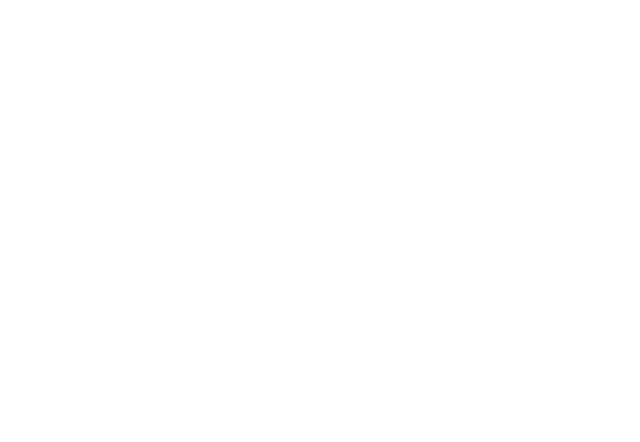
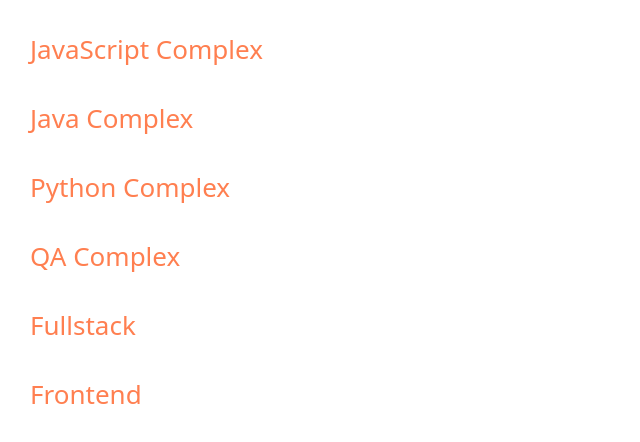
Before and after one commit to IrinaIP13/react, a React (Vite) app: page / in a window 1280 px wide. Shown: the top 442 px of the page, without its empty margins (0-640 px from the left). Built offline with nearby package versions, Linux system fonts and the light colour scheme.

Commit message:
HW-1 Task-1

```diff
--- a/src/App.css
+++ b/src/App.css
@@ -1 +1,7 @@
 @import "tailwindcss";
+
+li {
+    font-size: 26px;
+    color: coral;
+    margin: 30px;
+}
--- a/src/App.tsx
+++ b/src/App.tsx
@@ -1,10 +1,24 @@
 import './App.css'
+const coursesTitleArray: string[] = [
+    'JavaScript Complex',
+    'Java Complex',
+    'Python Complex',
+    'QA Complex',
+    'Fullstack',
+    'Frontend'
+];
 
-function App() {
+const App = () => {
 
-  return (
-    <></>
-  )
+    return (
+        <>
+            <ul>
+                {
+                    coursesTitleArray.map((value, index) => <li key={index}>{value}</li>)
+                }
+            </ul>
+        </>
+    )
 }
 
 export default App
```
